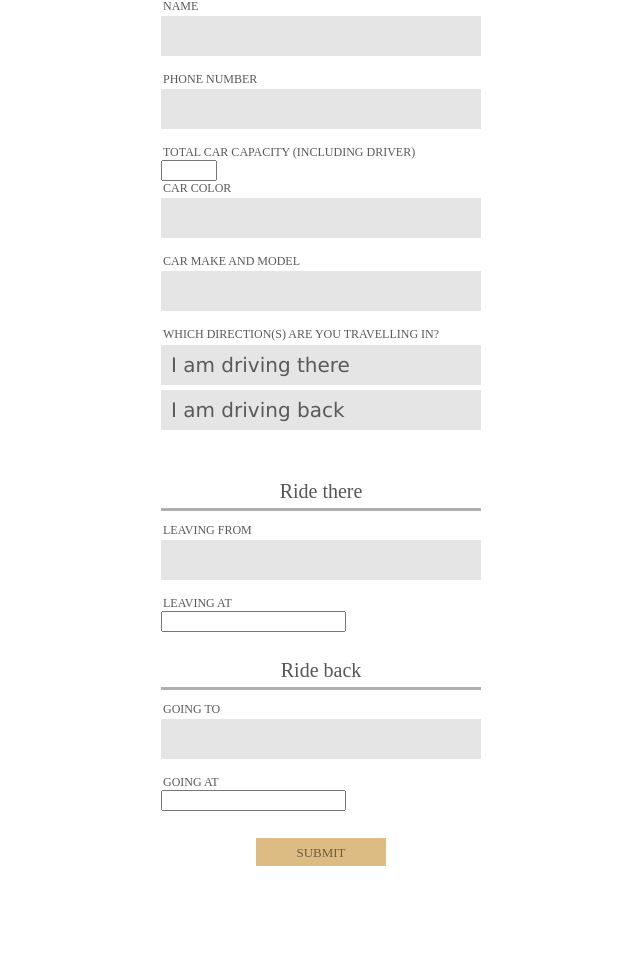
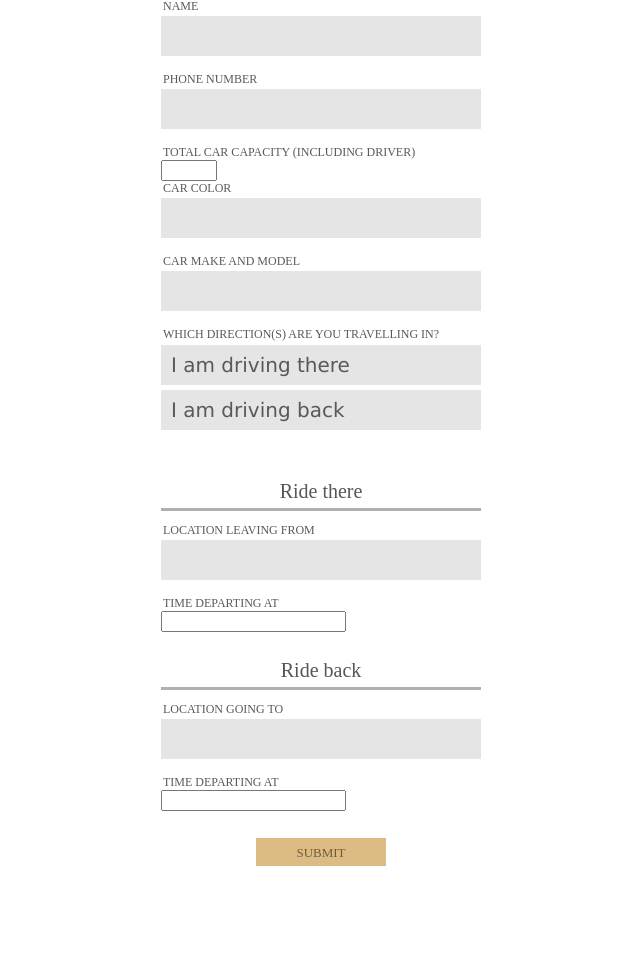
Before and after one commit to nikrdc/motorpool, a Flask app: page /1/add in a window 1280 px wide. Shown: the part 104-1070 px from the top of the page, without its empty margins (319-959 px from the left). Run offline with Flask 2, Linux system fonts and the light colour scheme; data that the repository does not hold is empty; some libraries are stand-ins or nearby versions; some web fonts are replaced.

Commit message:
continued styling and added favicon

```diff
--- a/app.py
+++ b/app.py
@@ -98,11 +98,12 @@ class DriverForm(Form):
         widget = widgets.ListWidget(prefix_label=False),
         validators = [Required()])
 
-    leaving_from = StringField('Leaving from', validators = [Required()])
-    leaving_at = DateTimeField('Leaving at', validators = [Required()])
+    leaving_from = StringField('Location leaving from',
+                               validators = [Required()])
+    leaving_at = DateTimeField('Time departing at', validators = [Required()])
 
-    going_to = StringField('Going to', validators = [Required()])
-    going_at = DateTimeField('Going at', validators = [Required()])
+    going_to = StringField('Location going to', validators = [Required()])
+    going_at = DateTimeField('Time departing at', validators = [Required()])
 
     submit = SubmitField('Submit')
 
--- a/templates/base.html
+++ b/templates/base.html
@@ -1,6 +1,7 @@
 <html>
 <head>
 	<meta charset="UTF-8">
+    <link rel="shortcut icon" type="image/png" href="/static/img/favicon.png"/>
 	<title>{% block title %}{% endblock %}</title>
 	<link rel="stylesheet" type="text/css" href="{{ url_for('static', filename='style.css') }}">
 </head>
```
Also changed, not shown: static/img/favicon.png (added).
